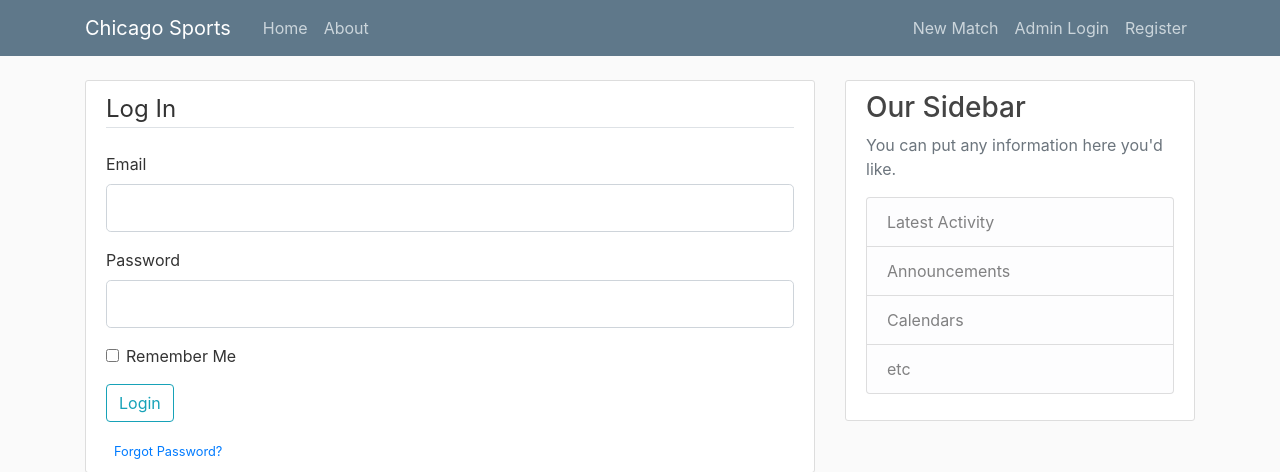
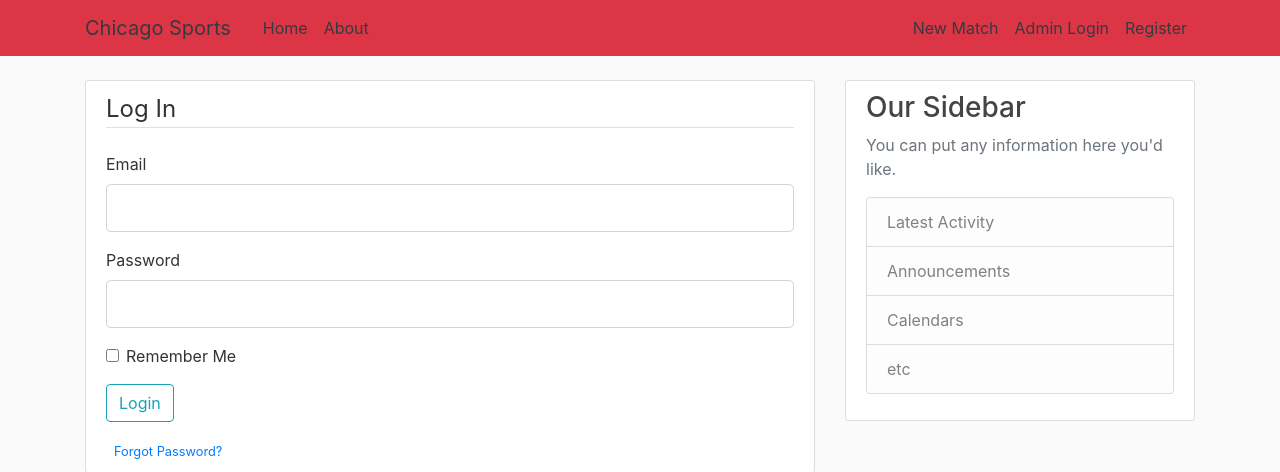
Before and after one commit to chinosenpaii/Chicago-Sports, a Flask app: a page that uses flaskDemo/templates/layout.html in a window 1280 px wide. Shown: the top 472 px of the page. Run offline with Flask 2, Linux system fonts and the light colour scheme; parts of the project's set-up code (start-up, migrations or seed data) failed here and were passed over; some libraries are stand-ins or nearby versions.

Commit message:
changes to url and bootstrap color

```diff
--- a/flaskDemo/routes.py
+++ b/flaskDemo/routes.py
@@ -17,7 +17,7 @@ def home():
     results= Matches.query.with_entities(Matches.matchID).all()
     '''
     results= Matches.query.all()
-    return render_template('assign_home.html', joined_m_n = results)
+    return render_template('assign_home.html', outString = results)
     results2 = Matches.query.join(Team,Matches.teamName == Team.teamName) \
                .add_columns(Team.teamName) \
                .join(Opponent, Opponent.oppName == Matches.oppName).add_columns(Opponent.oppName)
@@ -31,7 +31,6 @@ def about():
     return render_template('about.html', title='About')
 
 #Might not need but might to fill in user data as a requirement
-'''
 @app.route("/register", methods=['GET', 'POST'])
 def register():
     if current_user.is_authenticated:
@@ -45,7 +44,6 @@ def register():
         flash('Your account has been created! You are now able to log in', 'success')
         return redirect(url_for('login'))
     return render_template('register.html', title='Register', form=form)
-'''
 
 @app.route("/login", methods=['GET', 'POST'])
 def login():
@@ -103,9 +101,9 @@ def account():
     return render_template('account.html', title='Account',
                            image_file=image_file, form=form)
 
-@app.route("/match/<matchID>/new", methods=['GET', 'POST'])
+@app.route("/match/new", methods=['GET', 'POST'])
 @login_required
-def new_match(matchID):
+def new_match():
     form = MatchForm()
     if form.validate_on_submit():
         match = Matches(score=form.score.data, arena=form.arena.data, matchType=form.matchType.data, status=form.status.data, date=form.date.data, teamName=form.teamName.data, oppName=form.oppName.data, sport=form.sport.data)
--- a/flaskDemo/templates/assign_home.html
+++ b/flaskDemo/templates/assign_home.html
@@ -1,13 +1,13 @@
 {% extends "layout.html" %}
 {% block content %}
-    {% for row in joined_m_n %}
+    {% for row in outString %}
         <article class="media content-section">
           <div class="media-body">
             <div class="article-metadata">
               <a class="mr-2" href="#">{{ row }}</a>
-              <small class="text-muted">{{ row['matchID'] }}</small>
+              <small class="text-muted">{{ row['matchID'] }} {{ row['teamName'] }}</small>
             </div>
-			<h2><a class="article-title" href="{{ url_for('match', matchID=row.matchID) }}">{{ row.matchID }}</a></h2>
+			<h2><a class="article-title" href="{{ url_for('match', matchID=row.matchID) }}">{{ row.teamName }}</a></h2>
 
           </div>
         </article>
--- a/flaskDemo/templates/create_match.html
+++ b/flaskDemo/templates/create_match.html
@@ -5,7 +5,7 @@
         {{ form.hidden_tag() }}
         <fieldset class="form-group">
             <legend class="border-bottom mb-4">{{ legend }}</legend>
-			{% if legend != "Update Match" %}
+			{% if form.matchID %}
             <div class="form-group">
                 {{ form.matchID.label(class="form-control-label") }}
                 {% if form.matchID.errors %}
@@ -19,6 +19,7 @@
                     {{ form.matchID(class="form-control form-control-lg") }}
                 {% endif %}
             </div>
+
 			<div class="form-group">
                 {{ form.score.label(class="form-control-label") }}
                 {% if form.score.errors %}
--- a/flaskDemo/templates/layout.html
+++ b/flaskDemo/templates/layout.html
@@ -18,26 +18,26 @@
 </head>
 <body>
     <header class="site-header">
-      <nav class="navbar navbar-expand-md navbar-dark bg-steel fixed-top">
+      <nav class="navbar navbar-expand-md navbar-dark bg-danger fixed-top">
         <div class="container">
-          <a class="navbar-brand mr-4" href="/">Chicago Sports</a>
+          <a class="navbar-brand mr-4 text-dark" href="/">Chicago Sports</a>
           <button class="navbar-toggler" type="button" data-toggle="collapse" data-target="#navbarToggle" aria-controls="navbarToggle" aria-expanded="false" aria-label="Toggle navigation">
             <span class="navbar-toggler-icon"></span>
           </button>
           <div class="collapse navbar-collapse" id="navbarToggle">
             <div class="navbar-nav mr-auto">
-              <a class="nav-item nav-link" href="{{ url_for('home') }}">Home</a>
-              <a class="nav-item nav-link" href="{{ url_for('about') }}">About</a>
+              <a class="nav-item nav-link text-dark" href="{{ url_for('home') }}">Home</a>
+              <a class="nav-item nav-link text-dark" href="{{ url_for('about') }}">About</a>
             </div>
             <!-- Navbar Right Side -->
             <div class="navbar-nav">
               {% if current_user.is_authenticated %}
-                <a class="nav-item nav-link" href="{{ url_for('account') }}">Account</a>
-                <a class="nav-item nav-link" href="{{ url_for('logout') }}">Logout</a>
+                <a class="nav-item nav-link text-dark" href="{{ url_for('account') }}">Account</a>
+                <a class="nav-item nav-link text-dark" href="{{ url_for('logout') }}">Logout</a>
               {% else %}
-                <a class="nav-item nav-link" href="{{ url_for('assign') }}">New Match</a>
-                <a class="nav-item nav-link" href="{{ url_for('login') }}">Admin Login</a>
-                <a class="nav-item nav-link" href="{{ url_for('register') }}">Register</a>
+                <a class="nav-item nav-link text-dark" href="{{ url_for('new_match') }}">New Match</a>
+                <a class="nav-item nav-link text-dark" href="{{ url_for('login') }}">Admin Login</a>
+                <a class="nav-item nav-link text-dark" href="{{ url_for('register') }}">Register</a>
               {% endif %}
             </div>
           </div>
```
Also changed, not shown: flaskDemo/models.py (+5 -5 lines).
